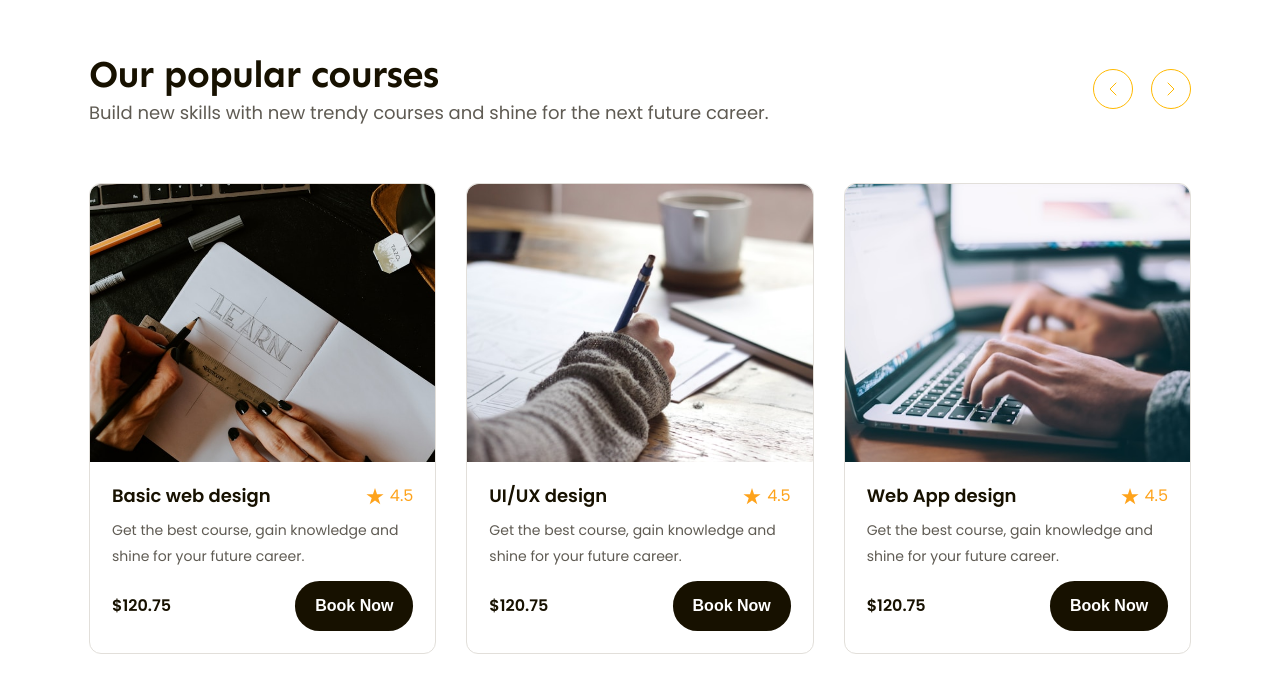
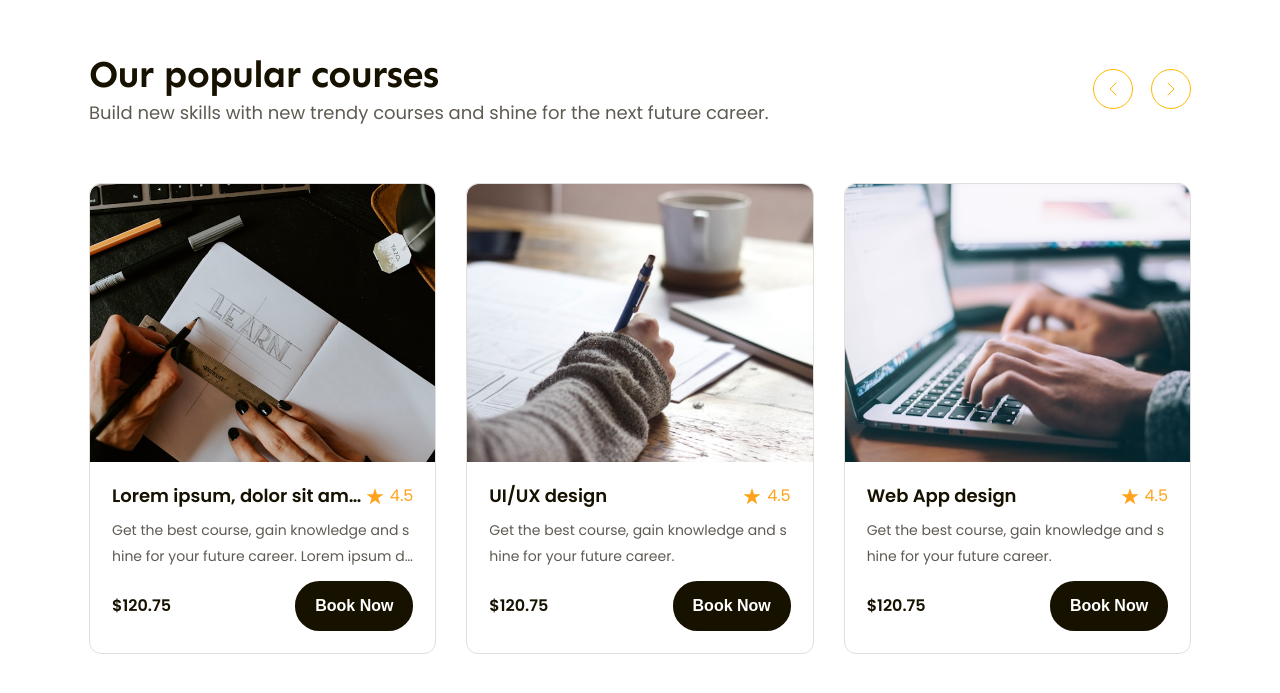
Before and after one commit to binh1922004/figma-tohtml, a plain HTML site: page index.html in a window 1280 px wide. Shown: the part 1053-1746 px from the top of the page. Drawn offline with Linux system fonts and the light colour scheme.

Commit message:
update for popular

```diff
--- a/assets/css/style.css
+++ b/assets/css/style.css
@@ -49,6 +49,21 @@ a {
   font-weight: 700;
   line-height: 1.27; /* 126.316% */
   letter-spacing: -0.76px;
+}
+
+.line-clamp {
+  display: -webkit-box;
+  -webkit-line-clamp: var(--line-clamp, 1);
+  -webkit-box-orient: vertical;
+  overflow: hidden;
+}
+.line-clamp.line-2 {
+  --line-clamp: 2;
+}
+
+.break-all {
+  /* them vao nhung element co nguy co co tu dai */
+  word-break: break-all;
 }
 /* =============header=========== */
 .header {
@@ -325,6 +340,7 @@ a {
   gap: 30px;
 }
 .popular .course-item {
+  flex: 1;
   border-radius: 12px;
   border: 1px solid #e2dfda;
   background: #fff;
--- a/index.html
+++ b/index.html
@@ -180,15 +180,23 @@
               </a>
               <div class="info">
                 <div class="head">
-                  <h3 class="title"><a href="#!">Basic web design</a></h3>
+                  <h3 class="title">
+                    <a class="line-clamp break-all" href="#!"
+                      >Lorem ipsum, dolor sit amet consectetur adipisicing elit.
+                      Voluptatem eveniet maiores provident enim quisquam
+                      deserunt assumenda adipisci</a
+                    >
+                  </h3>
                   <div class="rating">
                     <img src="assets/icon/star.svg" alt="" class="star" />
                     <span class="value">4.5</span>
                   </div>
                 </div>
-                <p class="desc">
+                <p class="desc line-clamp line-2 break-all">
                   Get the best course, gain knowledge and shine for your future
-                  career.
+                  career. Lorem ipsum dolor, sit amet consectetur adipisicing
+                  elit. Laboriosam labore molestias blanditiis vero sit rerum
+                  omnis reiciendis odio est hic.
                 </p>
                 <div class="foot">
                   <span class="price">$120.75</span>
@@ -204,13 +212,15 @@
               </a>
               <div class="info">
                 <div class="head">
-                  <h3 class="title"><a href="#!">UI/UX design</a></h3>
+                  <h3 class="title">
+                    <a class="line-clamp break-all" href="#!">UI/UX design</a>
+                  </h3>
                   <div class="rating">
                     <img src="assets/icon/star.svg" alt="" class="star" />
                     <span class="value">4.5</span>
                   </div>
                 </div>
-                <p class="desc">
+                <p class="desc line-clamp line-2 break-all">
                   Get the best course, gain knowledge and shine for your future
                   career.
                 </p>
@@ -228,13 +238,15 @@
               </a>
               <div class="info">
                 <div class="head">
-                  <h3 class="title"><a href="#!">Web App design</a></h3>
+                  <h3 class="title">
+                    <a class="line-clamp break-all" href="#!">Web App design</a>
+                  </h3>
                   <div class="rating">
                     <img src="assets/icon/star.svg" alt="" class="star" />
                     <span class="value">4.5</span>
                   </div>
                 </div>
-                <p class="desc">
+                <p class="desc line-clamp line-2 break-all">
                   Get the best course, gain knowledge and shine for your future
                   career.
                 </p>
```
